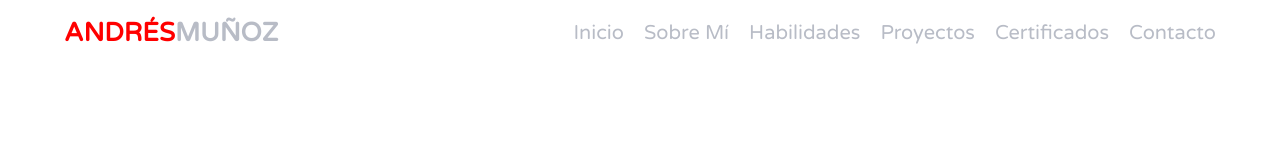
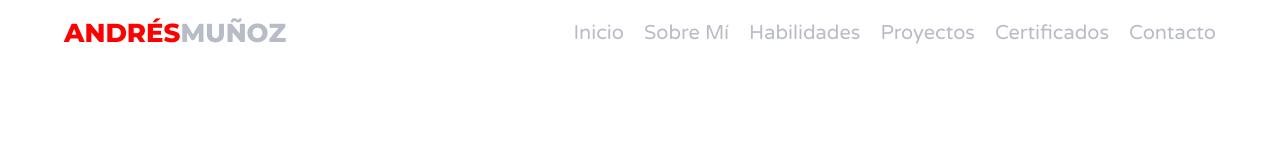
Before and after one commit to andresmdevco/portfolio, a React (Vite) app: page / in a window 1280 px wide. Shown: the top 160 px of the page. Built offline with nearby package versions, Linux system fonts and the light colour scheme.

Commit message:
refactor: improve header naming and styles

```diff
--- a/index.html
+++ b/index.html
@@ -7,7 +7,7 @@
     <title>Portfolio</title>
     <link rel="preconnect" href="https://fonts.googleapis.com">
     <link rel="preconnect" href="https://fonts.gstatic.com" crossorigin>
-    <link href="https://fonts.googleapis.com/css2?family=Inter:opsz,wght@14..32,900&family=Montserrat:wght@900&family=Varela+Round&display=swap" rel="stylesheet">
+    <link href="https://fonts.googleapis.com/css2?family=Inter:opsz,wght@14..32,100..900&family=Montserrat:wght@100..900&family=Varela+Round&display=swap" rel="stylesheet">
   </head>
   <body>
     <div id="root"></div>
--- a/src/components/Header.module.css
+++ b/src/components/Header.module.css
@@ -2,21 +2,22 @@
 .title {
     color: var(--gray);
     font-size: 2.6rem;
-    font-family: var(--fuente-subtitulos);
-    font-weight: 700;
+    font-family: var(--subtitlesFont);
+    font-style: normal;
+    font-weight: 800;
     text-transform: uppercase;
 }
 .title span {
     color: var(--primary);
 }
 
-.contenedor {
+.container {
     width: min(90%, 160rem);
     margin: 0 auto;
 }
 
 @media (min-width: 768px) {
-    .barra {
+    .bar {
         display: flex;
         align-items: center;
         justify-content: space-between;
@@ -33,6 +34,5 @@
     text-decoration: none;
     display: block;
     font-size: 2rem;
-    font-family: var(--fuente-subtitulos);
     color: var(--gray);
 }
--- a/src/components/Header.tsx
+++ b/src/components/Header.tsx
@@ -3,8 +3,8 @@ import styles from './Header.module.css'
 export default function Header() {
   return (
     <header>
-        <div className={styles.contenedor}>
-            <div className={styles.barra}>
+        <div className={styles.container}>
+            <div className={styles.bar}>
                 <h1 className={styles.title}><span>Andrés</span>Muñoz</h1>
 
                 <nav className={styles.nav}>
--- a/src/index.css
+++ b/src/index.css
@@ -4,9 +4,9 @@
   --gray: #B8BCC6;
   --black: #0A0A0A;
   --white: #FFFFFF;
-  --fuentePrincipal:  "Varela Round", sans-serif;
-  --fuente-titulos: "Inter", sans-serif;
-  --funte-subtitulos: "Montserrat", sans-serif;
+  --mainFont:  "Varela Round", sans-serif;
+  --titlesFont: "Inter", sans-serif;
+  --subtitlesFont: "Montserrat", sans-serif;
 }
 
 html {
@@ -18,7 +18,7 @@ html {
 }
 
 body {
-  font-family: var(--fuentePrincipal);
+  font-family: var(--mainFont);
   color: var(--white);
   font-size: 2rem;
   margin: 0;
```
